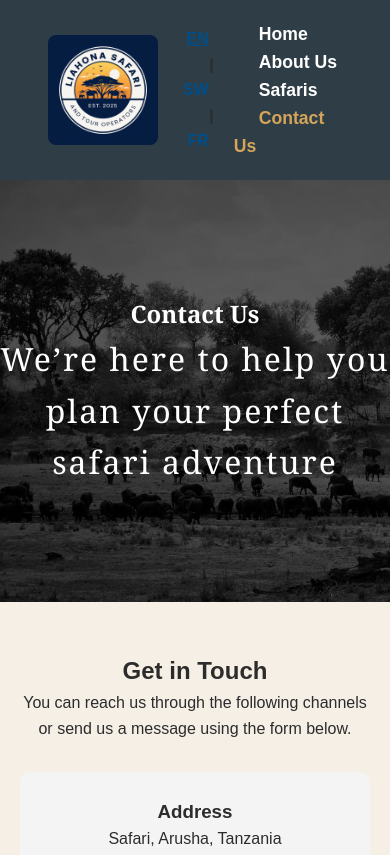
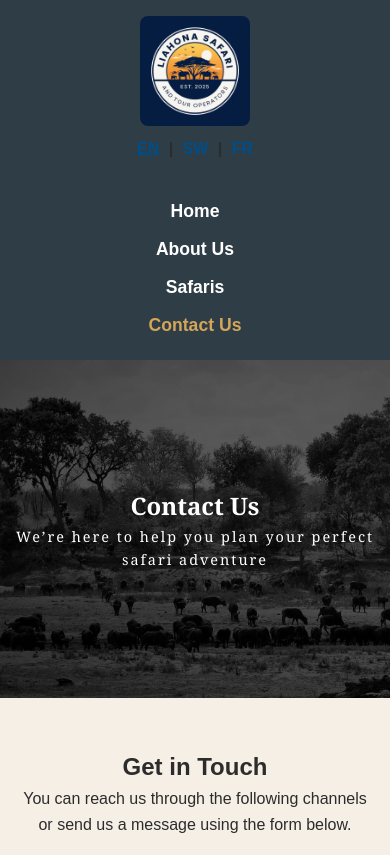
Before and after one commit to josephjohn2806/liahona, a plain HTML site: page contact.html in a window 390 px wide. Shown: the top 855 px of the page. Drawn offline with Linux system fonts and the light colour scheme.

Commit message:
add liahona.css

```diff
--- a/styles/liahona.css
+++ b/styles/liahona.css
@@ -487,4 +487,98 @@ footer p {
 
 .socialmedia a img:hover {
     transform: scale(1.2);
+
 }
+
+
+
+/* ================================
+   MOBILE / RESPONSIVE
+================================ */
+@media (max-width: 768px) {
+
+    /* Header & Navigation */
+    header {
+        flex-direction: column;
+        text-align: center;
+    }
+
+    header nav {
+        margin-top: 10px;
+        display: flex;
+        flex-direction: column;
+    }
+
+    header nav a {
+        margin: 5px 0;
+    }
+
+    /* Language selector */
+    .language-selector {
+        text-align: center;
+        margin-bottom: 10px;
+    }
+
+    /* Hero sections */
+    .contact-hero, .safari-hero, .about-hero, .hero {
+        height: 40vh;
+        padding: 0 10px;
+    }
+
+    .hero-content h1 {
+        font-size: 1.8rem;
+    }
+
+    .hero-content p {
+        font-size: 1rem;
+    }
+
+    /* Info grids */
+    .info-grid, .highlight-grid, .package-grid {
+        grid-template-columns: 1fr;
+    }
+
+    /* Cards */
+    .info-card, .highlight-card, .package-card {
+        margin-bottom: 20px;
+    }
+
+    /* Forms */
+    .contact-form input,
+    .contact-form textarea {
+        font-size: 1rem;
+        padding: 10px;
+    }
+
+    .contact-form button {
+        width: 100%;
+        padding: 12px;
+    }
+
+    /* CTA sections */
+    .cta-section, .custom-safari {
+        padding: 30px 15px;
+    }
+
+    /* Map */
+    .map-container iframe {
+        height: 300px;
+    }
+}
+
+/* Extra small screens (phones) */
+@media (max-width: 480px) {
+
+    .hero-content h1 {
+        font-size: 1.5rem;
+    }
+
+    .hero-content p {
+        font-size: 0.9rem;
+    }
+
+    .cta-btn {
+        font-size: 0.9rem;
+        padding: 10px 15px;
+    }
+}
```
